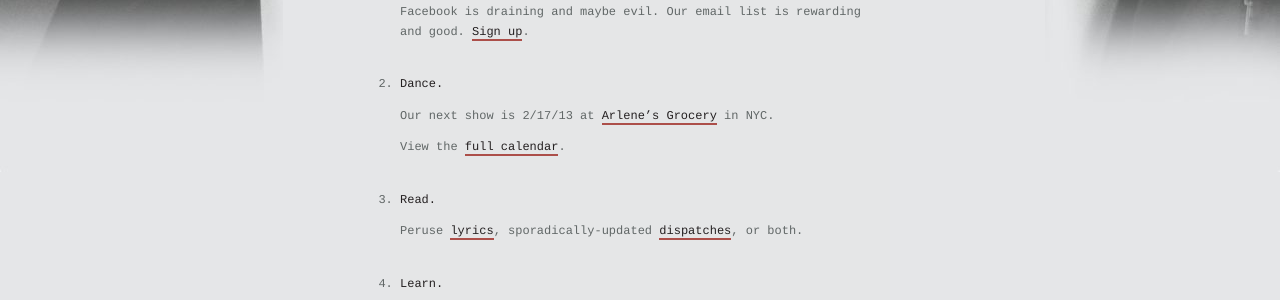
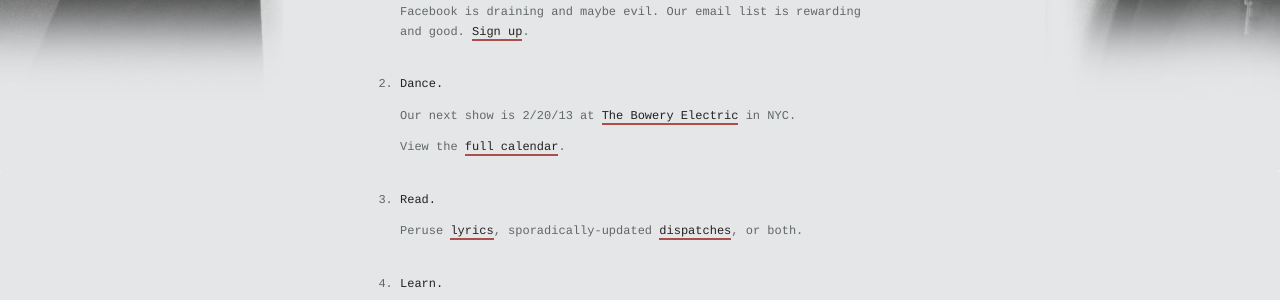
Before and after one commit to chrisfrank/chrisfrank.github.com, a Jekyll site: the page built from index.md, in a window 1280 px wide. Shown: the part 622-922 px from the top of the page. Built offline with Jekyll 4.4.1, drawn with Linux system fonts in a browser that asks for light colours; nearby versions of some CDN libraries.

Commit message:
updated bowery electric show

```diff
--- a/index.md
+++ b/index.md
@@ -14,7 +14,7 @@ layout: home
 
 3. ## Dance.
     Our next show is
-    2/17/13 at [Arlene's Grocery](http://www.arlenesgrocery.net) in NYC.
+    2/20/13 at [The Bowery Electric](http://www.theboweryelectric.com) in NYC.
 
     View the [full calendar](/gigs).
 
```
Also changed, not shown: gigs/index.md (+1 -1 lines), .nojekyll (added).
